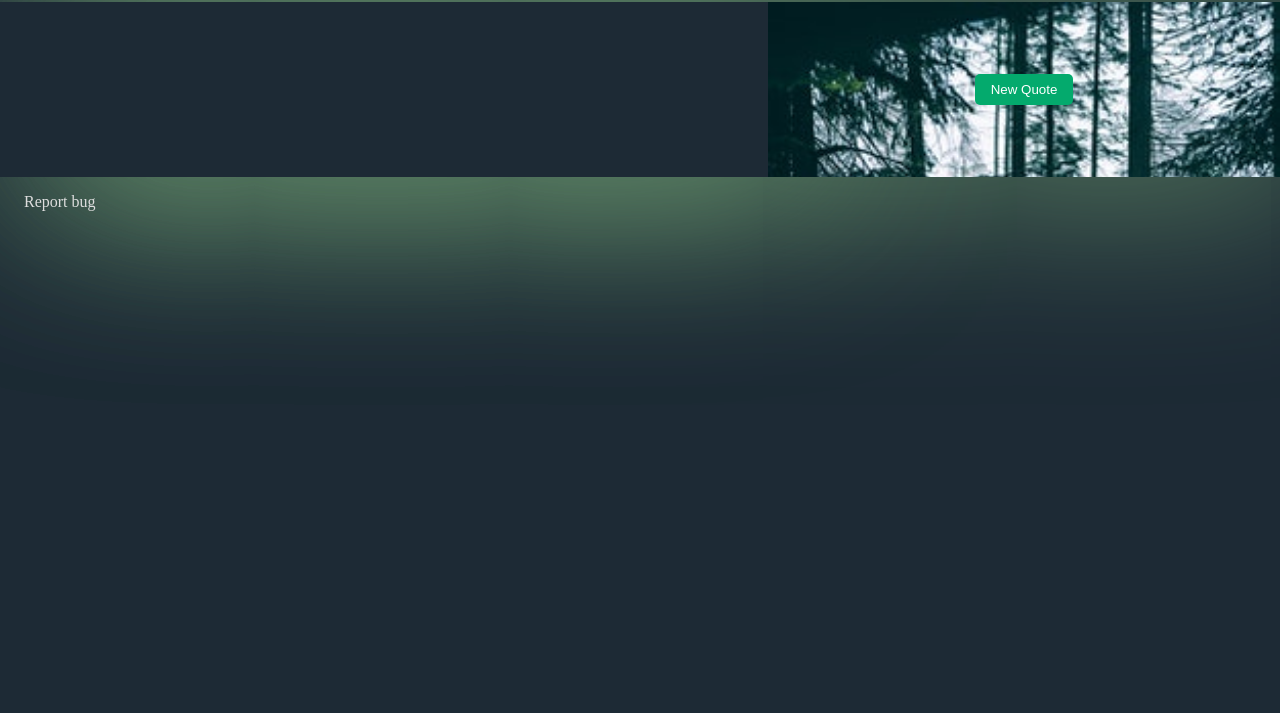
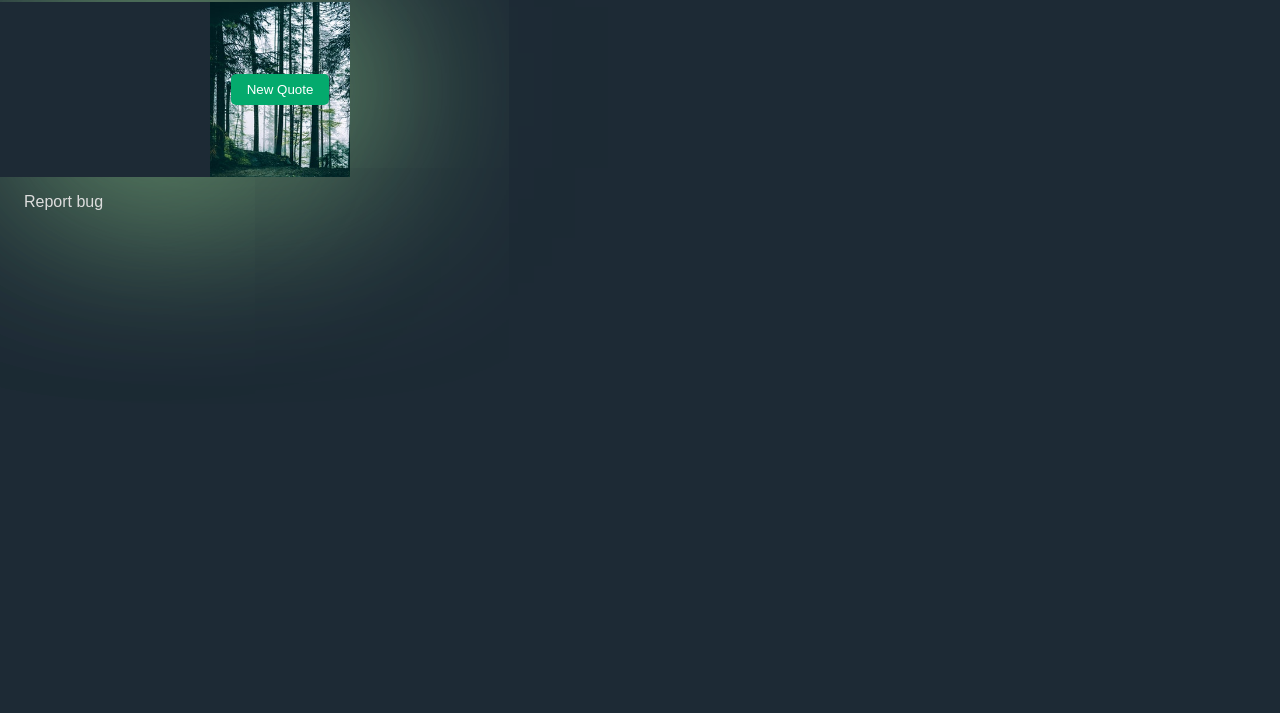
Before and after one commit to nibble0101/Quotes, a website with bundled scripts: page extensions/chrome/public/index.html in a window 1280 px wide. Shown: the part 87-800 px from the top of the page. Built offline with nearby package versions, Linux system fonts and the light colour scheme.

Commit message:
fix: set popup to fixed width and apply font-family

```diff
--- a/extensions/chrome/public/styles.css
+++ b/extensions/chrome/public/styles.css
@@ -26,9 +26,10 @@
 }
 
 body {
-  min-width: 350px;
+  width: 350px;
   background-color: var(--body-bg-color);
   color: var(--body-color);
+  font-family: Arial, Helvetica, sans-serif;
 }
 
 .header__close-btn-wrapper {
```
